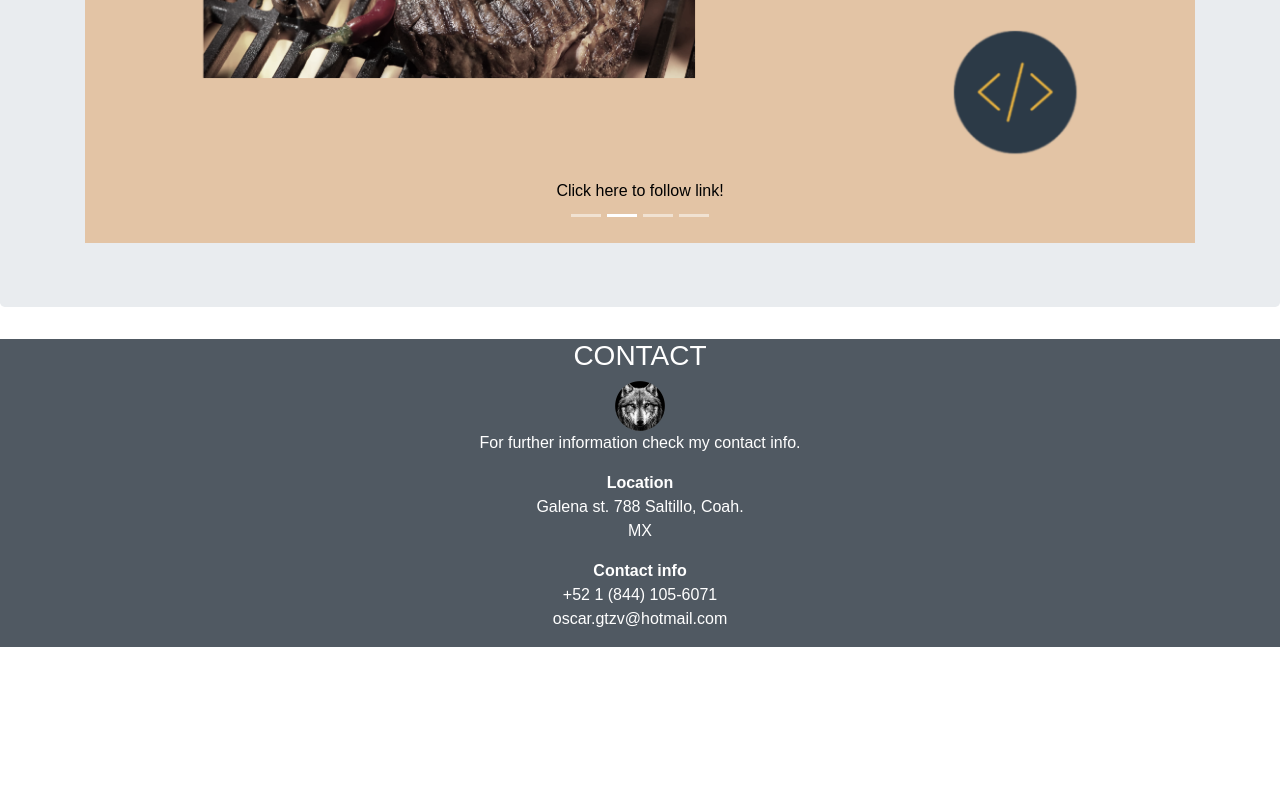
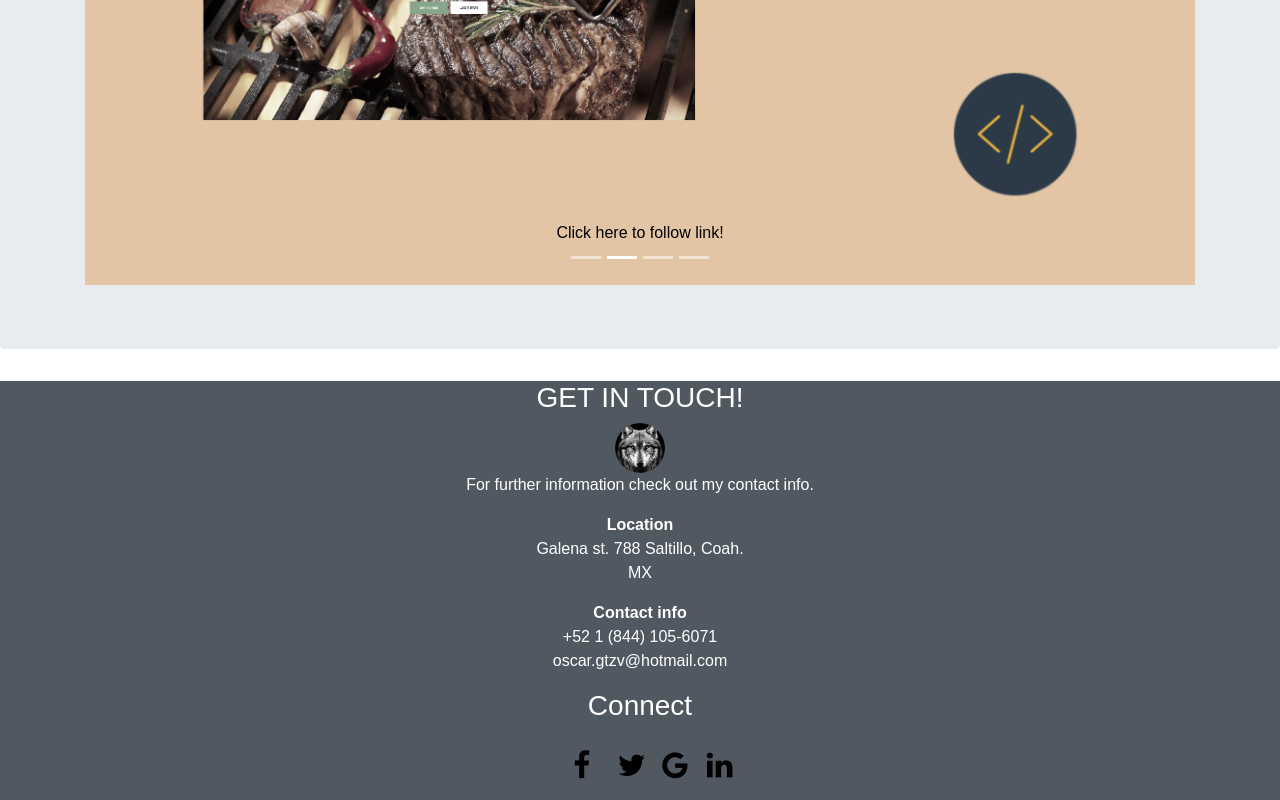
Before and after one commit to OscarG96/Personal-Blog, a plain HTML site: page index.html in a window 1280 px wide. Shown: the part 2274-3074 px from the top of the page. Before the commit the page ends 2921 px from the top, so only its background shows below. Drawn offline with nearby package versions, Linux system fonts and the light colour scheme.

Commit message:
Second commit with social media buttons

```diff
--- a/assets/style/style.css
+++ b/assets/style/style.css
@@ -111,3 +111,32 @@ a {
 a:visited {
     color: gray;
 }
+
+.fa {
+    padding: 20px;
+    font-size: 30px;
+    width: 30px;
+    text-align: center;
+    text-decoration: none;
+  }
+
+  @keyframes bounce {
+	0%, 20%, 60%, 100% {
+		-webkit-transform: translateY(0);
+		transform: translateY(0);
+	}
+
+	40% {
+		-webkit-transform: translateY(-20px);
+		transform: translateY(-20px);
+	}
+
+	80% {
+		-webkit-transform: translateY(-10px);
+		transform: translateY(-10px);
+	}
+}
+
+.fa:hover {
+    animation: bounce 1s;
+}
--- a/index.html
+++ b/index.html
@@ -11,6 +11,7 @@
 
     <!--Bootstrap-->
     <link rel="stylesheet" href="https://stackpath.bootstrapcdn.com/bootstrap/4.3.1/css/bootstrap.min.css" integrity="sha384-ggOyR0iXCbMQv3Xipma34MD+dH/1fQ784/j6cY/iJTQUOhcWr7x9JvoRxT2MZw1T" crossorigin="anonymous">
+    <link rel="stylesheet" href="https://cdnjs.cloudflare.com/ajax/libs/font-awesome/4.7.0/css/font-awesome.min.css">
 
     <!--Custom stylesheet-->
     <link rel="stylesheet" href="./assets/style/style.css">
@@ -81,8 +82,8 @@
                     </div>
                     </div>
                  <div class="col-md-6 text-center">
-                        <h3>Hi, I'm Oscar, a web developer</h3>
-                        <p>Lorem ipsum, dolor sit amet consectetur adipisicing elit. Excepturi, dolor laborum. Facere sint nihil, error quasi, tempore nesciunt veniam incidunt ipsum expedita aliquam, dolor vel fuga placeat minima pariatur ad?</p>
+                        <h3>Life Philosophy</h3>
+                        <p style="text-align: justify">I really think that doing what you love can take you to amazing places. Not following the "Common Path" will get you outstanding results. Health and Hapiness should be in everyone's priorities.</p>
                  </div>
             </div>
         </div>
@@ -149,6 +150,7 @@
 <!--Carousel-->
 <div class="carousel">
     <div class="jumbotron">
+        <h3 style="text-align: center">Featured Works</h3>
         <div class="container">
             <div id="carouselExampleIndicators" class="carousel slide" data-ride="carousel">
                     <ol class="carousel-indicators">
@@ -199,15 +201,23 @@
              <div class="footer">
                 <div class="row d-flex justify-content-center">
                     <div class="col-md-6 text-center">
-                        <h3 class="heading">Contact</h3>
+                        <h3 class="heading">Get in touch!</h3>
                         <img src="/assets/img/wolf-face-thumbnail.png" height="50px" width="50px" alt="Logo">
                         <p>
-                            For further information check my contact info.
+                            For further information check out my contact info.
                         </p>
                         <strong>Location</strong>
                         <p>Galena st. 788 Saltillo, Coah.<br>MX</p>
                         <strong>Contact info</strong>
                         <p>+52 1 (844) 105-6071<br>oscar.gtzv@hotmail.com</p>
+
+                        <div>
+                            <h3>Connect</h3>
+                            <a href="https://www.facebook.com/oscar.gutierrez.1004" class="fa fa-facebook"></a>
+                            <a href="#"class="fa fa-twitter"></a>
+                            <a href="#"class="fa fa-google"></a>
+                            <a href="https://www.linkedin.com/in/oscar-gutierrez-308211162/"class="fa fa-linkedin" ></a>
+                        </div>
                     </div>
                 </div>
              </div>
```
